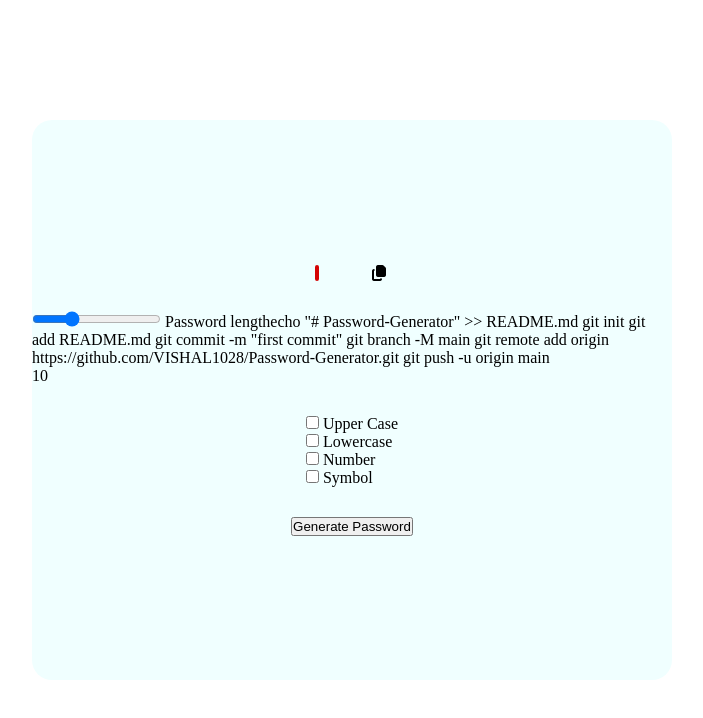
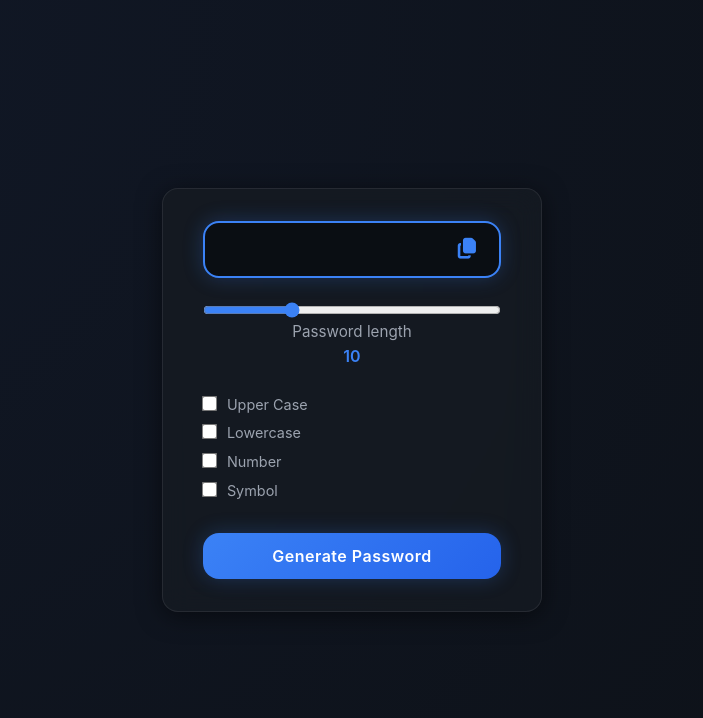
Before and after one commit to VISHAL1028/Password-Generator, a plain HTML site: page index.html in a window 1280 px wide. Shown: the whole page, without its empty margins (288-991 px from the left). Drawn offline with Linux system fonts and the light colour scheme.

Commit message:
Stylesheet Updated

```diff
--- a/index.html
+++ b/index.html
@@ -17,13 +17,8 @@
             </div>
      <div class="secondDiv">
          <input type="range" name="" id="range" min="6" max="20" value="10">
-           <label for="rangeValue">Password length</label>echo "# Password-Generator" >> README.md
-git init
-git add README.md
-git commit -m "first commit"
-git branch -M main
-git remote add origin https://github.com/VISHAL1028/Password-Generator.git
-git push -u origin main
+           <label for="rangeValue">Password length</label>
+
           <p id="rangeValue"></p>
 
      </div>
--- a/style.css
+++ b/style.css
@@ -1,50 +1,223 @@
-*{
-    padding: 0;
-    margin: 0;
-    box-sizing: border-box;
+/* ==== Advanced Password Generator UI by Vishal Maurya ==== */
+
+/* Global variables for theme */
+:root {
+  --bg: #0d1117;
+  --card-bg: rgba(22, 27, 34, 0.8);
+  --accent: #3b82f6;
+  --accent-glow: #60a5fa;
+  --text: #e5e7eb;
+  --muted: #9ca3af;
+  --success: #10b981;
+  --radius: 16px;
+  --transition: 0.3s ease;
+  --shadow: 0 0 20px rgba(59, 130, 246, 0.25);
+  --glass: rgba(255, 255, 255, 0.08);
 }
 
-body{
-    height: 100vh;
-    width: 100vw;
-    display: flex;
-    justify-content: center;
-    align-items: center;
-    background-color: #ffff;
+/* Reset */
+* {
+  margin: 0;
+  padding: 0;
+  box-sizing: border-box;
+  font-family: 'Inter', sans-serif;
 }
 
-.main{
-    height: 70%;
-    width: 50%;
-    background-color: azure;
-    display: flex;
-    justify-content: center;
-    align-items: center;
-    flex-direction: column;
-    gap: 30px;
-    border-radius: 20px;
-    align-items: flex-start;
-    border-radius: 20px;
-    display: flex;
-    align-items: center;
-    justify-content: center;
+body {
+  height: 100vh;
+  display: flex;
+  align-items: center;
+  justify-content: center;
+  background: radial-gradient(circle at top left, #111827, #0d1117);
+  color: var(--text);
+}
+
+/* ===== MAIN CARD ===== */
+.main {
+  background: var(--card-bg);
+  backdrop-filter: blur(14px);
+  border-radius: var(--radius);
+  box-shadow: 0 4px 25px rgba(0, 0, 0, 0.5);
+  padding: 2rem 2.5rem;
+  width: 380px;
+  animation: fadeIn 0.6s ease forwards;
+  border: 1px solid var(--glass);
+}
+
+/* ===== FIRST DIV (Output + Copy) ===== */
+.firstDiv {
+  display: flex;
+  justify-content: space-between;
+  align-items: center;
+  background: #0a0e13;
+  padding: 1rem 1.2rem;
+  border-radius: var(--radius);
+  border: 2px solid var(--accent);
+  box-shadow: var(--shadow);
+  transition: var(--transition);
+}
+
+.firstDiv:hover {
+  box-shadow: 0 0 18px var(--accent-glow);
+}
+
+#newPass {
+  font-size: 1.1rem;
+  word-wrap: break-word;
+  max-width: 250px;
+  overflow: hidden;
+  color: var(--text);
+}
+
+#copy-btn {
+  color: var(--accent);
+  font-size: 1.3rem;
+  cursor: pointer;
+  transition: var(--transition);
+}
+
+#copy-btn:hover {
+  color: var(--accent-glow);
+  transform: scale(1.2);
+}
+
+/* ===== SECOND DIV (Range) ===== */
+.secondDiv {
+  margin-top: 1.5rem;
+  text-align: center;
+}
+
+.secondDiv label {
+  display: block;
+  font-size: 0.95rem;
+  color: var(--muted);
+  margin-bottom: 0.3rem;
+}
+
+#range {
+  width: 100%;
+  accent-color: var(--accent);
+  cursor: pointer;
+}
+
+#rangeValue {
+  margin-top: 0.3rem;
+  font-size: 1rem;
+  color: var(--accent);
+  font-weight: 600;
+}
+
+/* ===== THIRD DIV (Checkboxes) ===== */
+.thirdDiv {
+  margin-top: 1.5rem;
+  line-height: 1.8;
+}
+
+.thirdDiv label {
+  margin-left: 0.4rem;
+  font-size: 0.9rem;
+  color: var(--muted);
+}
+
+.thirdDiv input[type="checkbox"] {
+  transform: scale(1.2);
+  accent-color: var(--accent);
+}
+
+/* ===== BUTTON ===== */
+#btn {
+  width: 100%;
+  margin-top: 1.8rem;
+  padding: 0.8rem;
+  border: none;
+  border-radius: var(--radius);
+  background: linear-gradient(135deg, var(--accent), #2563eb);
+  color: white;
+  font-size: 1rem;
+  font-weight: 600;
+  letter-spacing: 0.5px;
+  cursor: pointer;
+  transition: all 0.3s ease;
+  box-shadow: var(--shadow);
+  position: relative;
+  overflow: hidden;
+}
+
+/* Button hover animation */
+#btn:hover {
+  transform: translateY(-2px);
+  background: linear-gradient(135deg, #60a5fa, var(--accent));
+  box-shadow: 0 0 18px var(--accent-glow);
+}
+
+/* Button active press */
+#btn:active {
+  transform: scale(0.97);
+}
+
+/* ===== Animations ===== */
+@keyframes fadeIn {
+  from {
+    opacity: 0;
+    transform: translateY(25px);
+  }
+  to {
+    opacity: 1;
+    transform: translateY(0);
+  }
+}
+
+/* ===== Small Glow Pulse for Copy Button ===== */
+@keyframes pulse {
+  0%, 100% {
+    text-shadow: 0 0 8px var(--accent-glow);
+  }
+  50% {
+    text-shadow: 0 0 18px var(--accent-glow);
+  }
+}
+
+/* When copy happens, you can toggle this class dynamically in JS */
+.copied {
+  animation: pulse 0.8s ease;
+  color: var(--success) !important;
+}
 
 
-}
-#newPass{
-    padding: 30px,20px;
-    border-radius:20px;
-    border: 2px solid #d40404
+/* Responsive overrides (loaded after style.css) */
 
-
-}
-.firstDiv{
-    display: flex;
-    gap: 50px
-
+/* Tablet / small desktop: collapse columns and adjust spacing */
+@media (max-width: 1100px) {
+  .main {
+    grid-template-columns: 1fr 260px;
+    padding: 18px;
+  }
+  .controls, .container { gap: 16px }
 }
 
-#copy-bt{
+/* Mobile-first breakpoint: single-column layout */
+@media (max-width: 880px) {
+  .main, .container { grid-template-columns: 1fr !important; }
+  .firstDiv { display:flex; flex-direction:row; align-items:center; gap:10px; padding:12px }
+  .firstDiv h1 { font-size:16px }
+  .secondDiv, .thirdDiv { width:100%; padding:12px }
+  .controls { grid-template-columns: 1fr !important }
+  .right { order: 2 }
+  .left { order: 1 }
+  #btn, .btn { width:100%; padding:14px }
+  #copy-btn { margin-left:8px }
+}
 
+/* Small phones */
+@media (max-width: 420px) {
+  body { padding: 14px }
+  .main, .container { padding: 12px }
+  .firstDiv h1 { font-size:15px }
+  .thirdDiv label, .secondDiv label { font-size:13px }
+  #range { height:28px }
+  .logo { width:40px; height:40px }
+}
 
-}
+/* Ensure copy button and generated block wrap nicely */
+.firstDiv #copy-btn { flex: 0 0 auto }
+.firstDiv h1 { flex: 1 1 auto; min-width: 0 }
```
